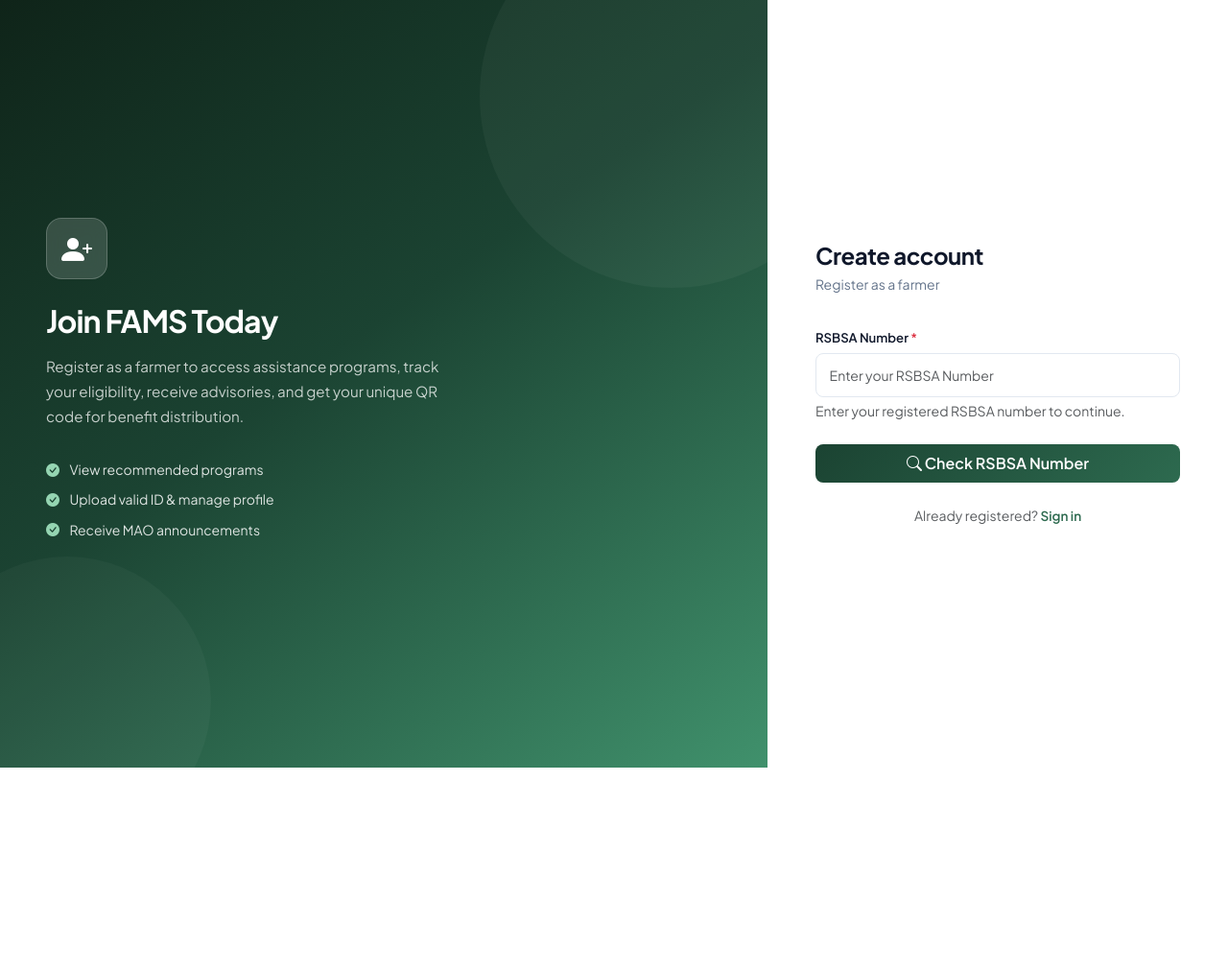
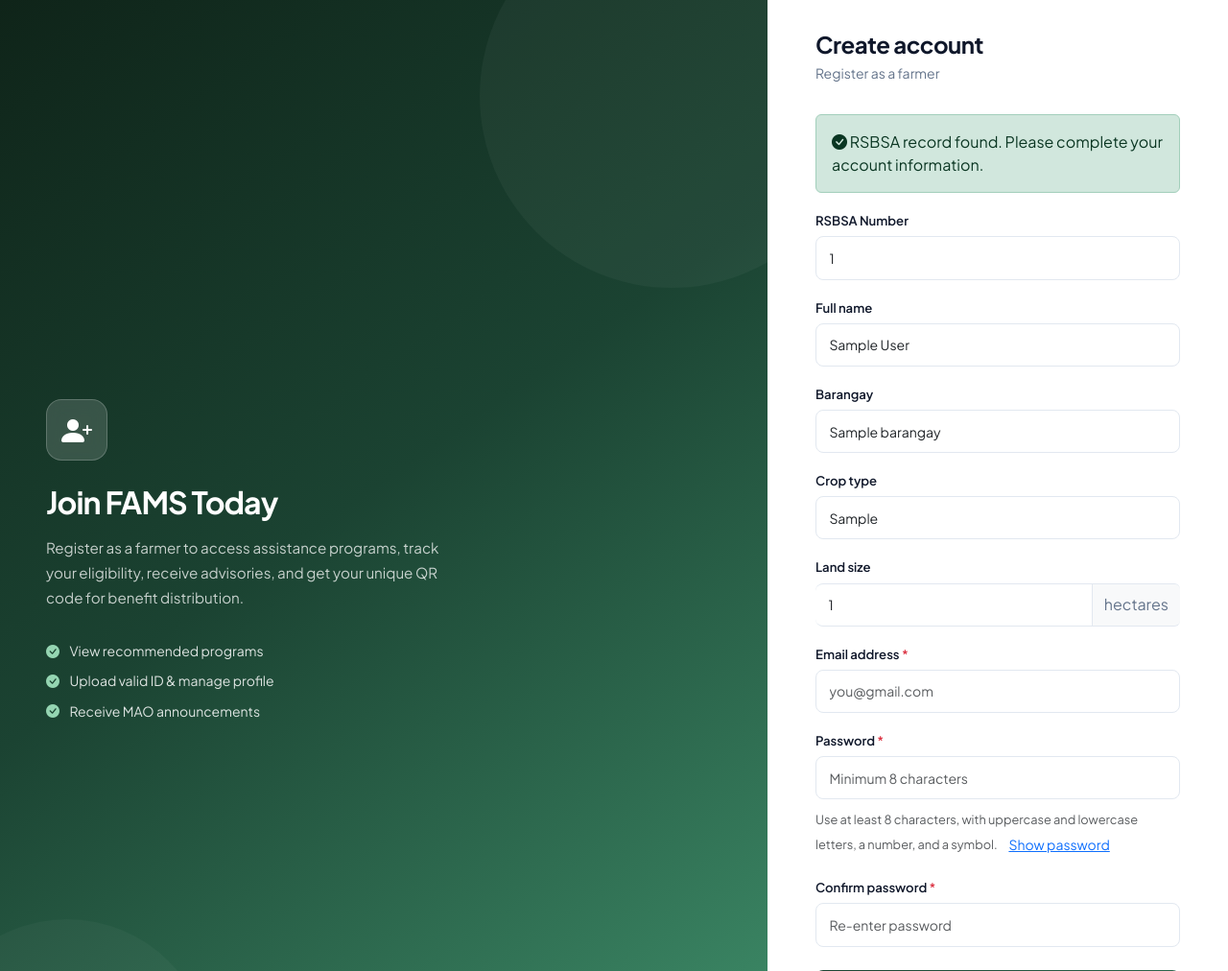
Before and after one commit to chulo0202/capstone, a Laravel app: template resources/views/auth/register.blade.php in a window 1280 px wide. Shown: the top 1012 px of the page at 96% size. Before the commit the page ends 800 px from the top, so only its background shows below. Run offline with Laravel 12, Linux system fonts and the light colour scheme; the template is opened without the code that fills it: most values are stand-ins (such as "Sample title", 1, 10 or a date in 2020); style sheets or scripts are compiled from the project's sources.

Commit message:
Keep farmer signup on account details after validation errors

```diff
--- a/resources/views/auth/register.blade.php
+++ b/resources/views/auth/register.blade.php
@@ -52,7 +52,7 @@
                 @csrf
 
                 {{-- STEP 1: RSBSA VERIFICATION --}}
-                <div id="rsbsaStep">
+                <div id="rsbsaStep" @if($rsbsaFarmer) style="display: none;" @endif>
 
                     <div class="mb-4">
                         <label class="form-label">
@@ -95,7 +95,7 @@
 
 
                 {{-- STEP 2: ACCOUNT INFORMATION --}}
-                <div id="accountStep" style="display: none;">
+                <div id="accountStep" @unless($rsbsaFarmer) style="display: none;" @endunless>
 
                     <div class="alert alert-success">
                         <i class="bi bi-check-circle-fill"></i>
@@ -114,6 +114,7 @@
                             type="text"
                             name="rsbsa_number"
                             id="verified_rsbsa_number"
+                            value="{{ $rsbsaFarmer?->rsbsa_number }}"
                             class="form-control"
                             readonly
                         >
@@ -130,6 +131,7 @@
                             type="text"
                             name="name"
                             id="rsbsa_full_name"
+                            value="{{ $rsbsaFarmer?->full_name }}"
                             class="form-control"
                             readonly
                         >
@@ -145,6 +147,7 @@
                         <input
                             type="text"
                             id="rsbsa_barangay"
+                            value="{{ $rsbsaFarmer?->barangay }}"
                             class="form-control"
                             readonly
                         >
@@ -160,6 +163,7 @@
                         <input
                             type="text"
                             id="rsbsa_crop_type"
+                            value="{{ $rsbsaFarmer?->crop_type }}"
                             class="form-control"
                             readonly
                         >
@@ -176,6 +180,7 @@
                             <input
                                 type="text"
                                 id="rsbsa_land_size"
+                                value="{{ $rsbsaFarmer?->land_size }}"
                                 class="form-control"
                                 readonly
                             >
```
Also changed, not shown: app/Http/Controllers/Auth/RegisteredUserController.php (+16 -2 lines), tests/Feature/Auth/RegistrationTest.php (+21 -0 lines).
